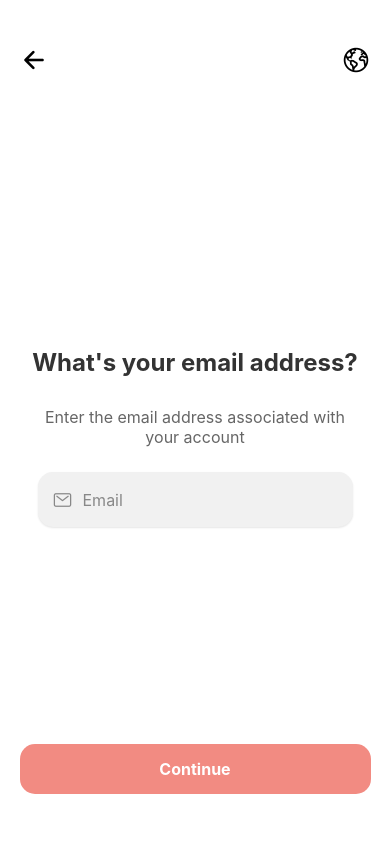
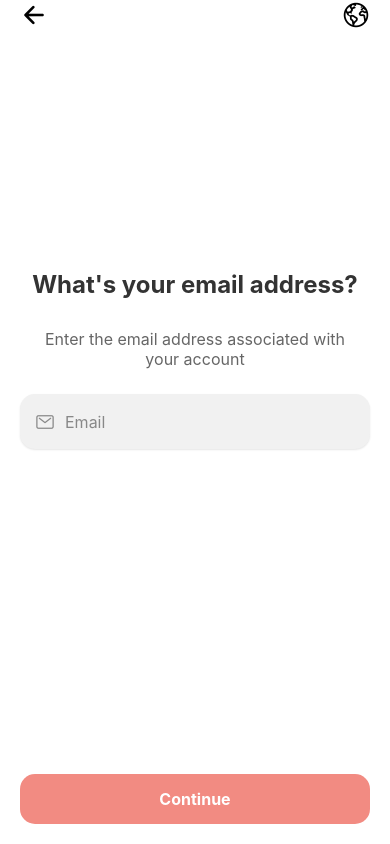
Before and after one commit to TheMenufy/TheMenufy_franchise, a React Native app: screen /forgetpassword in a window 390 px wide. Built offline with nearby package versions, Linux system fonts and the light colour scheme.

Commit message:
few rectifications and corrections

```diff
--- a/screens/Changepasswordwithverif.js
+++ b/screens/Changepasswordwithverif.js
@@ -42,7 +42,13 @@ export default function Changepasswordwithverif({ navigation }) {
   return (
     <View style={styles.container}>
       <View style={styles.header}>
-        <Icon name="arrow-back" size={28} color="#000" style={styles.earth} />
+        <Icon
+          name="arrow-back"
+          size={28}
+          color="#000"
+          style={styles.earth}
+          onPress={() => navigation.goBack()} // Go back to the previous screen
+        />
         <Icon name="earth-outline" size={28} color="#000" style={styles.earth} />
       </View>
       <View style={styles.overlay}>
--- a/screens/ForgetPasswordScreen.js
+++ b/screens/ForgetPasswordScreen.js
@@ -1,8 +1,7 @@
 import React, { useState } from 'react';
-import { View, Text, TextInput, TouchableOpacity, StyleSheet } from 'react-native';
+import { View, Text, TextInput, TouchableOpacity, StyleSheet, KeyboardAvoidingView, Platform, ScrollView, SafeAreaView, Keyboard } from 'react-native';
 import Icon from 'react-native-vector-icons/Ionicons'; // Importing Ionicons from react-native-vector-icons
 import axios from 'axios';
-
 
 export default function ForgetPassword({ navigation }) {
   const [email, setEmail] = useState('');
@@ -42,12 +41,22 @@ export default function ForgetPassword({ navigation }) {
   };
 
   return (
-    <View style={styles.container}>
+    <SafeAreaView style={styles.container}>
+      <KeyboardAvoidingView
+        behavior={Platform.OS === 'ios' ? 'padding' : 'height'}
+        style={styles.innerContainer}
+      >
+        <View style={styles.headerContainer}>
           <View style={styles.header}>
-        <Icon name="arrow-back" size={28} color="#000" style={styles.earth} />
-        <Icon name="earth-outline" size={28} color="#000" style={styles.earth} />
+            <Icon name="arrow-back" size={28} color="#000" onPress={() => navigation.goBack()} />
+            <Icon name="earth-outline" size={28} color="#000" />
           </View>
-      <View style={styles.overlay}>
+        </View>
+        <ScrollView
+          contentContainerStyle={styles.scrollViewContent}
+          keyboardShouldPersistTaps='handled'
+        >
+          <View style={styles.content}>
             <Text style={styles.welcomeText}>What's your email address?</Text>
             <Text style={styles.subtitle}>Enter the email address associated with your account</Text>
             <View style={styles.inputContainer}>
@@ -58,16 +67,20 @@ export default function ForgetPassword({ navigation }) {
                 placeholderTextColor="#888"
                 value={email}
                 onChangeText={setEmail}
+                keyboardType='email-address'
+                autoCapitalize='none'
               />
             </View>
             {emailError ? <Text style={styles.errorText}>{emailError}</Text> : null}
           </View>
+        </ScrollView>
         <View style={styles.footerContainer}>
           <TouchableOpacity style={styles.button} onPress={handleForgetPasswordVerification}>
             <Text style={styles.buttonText}>Continue</Text>
           </TouchableOpacity>
         </View>
-    </View>
+      </KeyboardAvoidingView>
+    </SafeAreaView>
   );
 }
 
@@ -76,21 +89,33 @@ const styles = StyleSheet.create({
     flex: 1,
     backgroundColor: 'white',
   },
-  earth: {
-    marginTop: 25,
+  innerContainer: {
+    flex: 1,
+    justifyContent: 'flex-end',
+  },
+  headerContainer: {
+    position: 'absolute',
+    top: 0,
+    left: 0,
+    right: 0,
+    paddingHorizontal: 20,
+    paddingTop: Platform.OS === 'ios' ? 10 : 0, // Adjust for iOS safe area
+    zIndex: 1,
   },
   header: {
     flexDirection: 'row',
     justifyContent: 'space-between',
-    padding: 20,
   },
-  overlay: {
+  scrollViewContent: {
+    flexGrow: 1,
+    justifyContent: 'center',
+  },
+  content: {
     flex: 1,
-    backgroundColor: 'white',
+    justifyContent: 'center',
     alignItems: 'center',
-    justifyContent: 'center',
     paddingHorizontal: 20,
-    paddingTop: 50, // Adjust this value to move the content down
+    paddingBottom: 20, // Space from the bottom of the screen to make room for the button
   },
   welcomeText: {
     fontSize: 24,
@@ -103,7 +128,7 @@ const styles = StyleSheet.create({
     color: '#666',
     marginBottom: 25,
     marginHorizontal: 10,
-    textAlign: 'center', // Center the subtitle text
+    textAlign: 'center',
   },
   inputContainer: {
     flexDirection: 'row',
@@ -113,7 +138,7 @@ const styles = StyleSheet.create({
     paddingHorizontal: 15,
     marginBottom: 15,
     borderRadius: 15,
-    width: '90%',
+    width: '100%',
     height: 55,
     shadowColor: '#000',
     shadowOffset: { width: 0, height: 1 },
@@ -141,7 +166,8 @@ const styles = StyleSheet.create({
     paddingHorizontal: 15,
     borderRadius: 15,
     alignItems: 'center',
-    width: '90%',
+    width: '100%', // Set width to 100% to make the button fill the container
+    maxWidth: 400, // Optionally, set a max width for larger screens
   },
   buttonText: {
     color: '#fff',
@@ -149,7 +175,8 @@ const styles = StyleSheet.create({
     fontWeight: 'bold',
   },
   footerContainer: {
-    alignItems: 'center',
-    marginBottom: 50, // Increased value to move the button higher
+    padding: 20,
+    alignItems: 'center', // Center align the button
+    width: '100%', // Ensure the container takes full width
   },
 });
--- a/screens/Login.js
+++ b/screens/Login.js
@@ -1,6 +1,6 @@
-import React, { useState } from 'react';
+import React, { useState, useEffect } from 'react';
 import { View, Text, TextInput, TouchableOpacity, StyleSheet, Image } from 'react-native';
-import Icon from 'react-native-vector-icons/Ionicons'; // Importing Ionicons from react-native-vector-icons
+import Icon from 'react-native-vector-icons/Ionicons';
 import axios from 'axios';
 import AsyncStorage from '@react-native-async-storage/async-storage';
 
@@ -11,6 +11,27 @@ export default function Login({ navigation }) {
   const [passwordError, setPasswordError] = useState('');
   const [rememberMe, setRememberMe] = useState(false);
   const [isSubmitting, setSubmitting] = useState(false);
+
+  useEffect(() => {
+    const checkLoginStatus = async () => {
+      try {
+        const rememberMePref = await AsyncStorage.getItem('rememberMe');
+        const token = await AsyncStorage.getItem('userToken');
+
+        if (rememberMePref === 'true' && token) {
+          navigation.navigate('home');
+        } else {
+          if (rememberMePref !== null) {
+            setRememberMe(JSON.parse(rememberMePref));
+          }
+        }
+      } catch (error) {
+        console.error('Error checking login status:', error.message);
+      }
+    };
+
+    checkLoginStatus();
+  }, [navigation]);
 
   const handleForgetPassword = () => {
     navigation.navigate('forgetpassword');
@@ -43,10 +64,11 @@ export default function Login({ navigation }) {
         password,
         rememberMe,
       });
+
       const { tokenLogin, user } = response.data;
-      console.log(user);
       await AsyncStorage.setItem('userToken', tokenLogin);
       await AsyncStorage.setItem('userData', JSON.stringify(user));
+      await AsyncStorage.setItem('rememberMe', JSON.stringify(rememberMe)); // Store rememberMe preference
 
       if (response.data.tokenLogin) {
         navigation.navigate('home');
--- a/screens/Profile.js
+++ b/screens/Profile.js
@@ -1,5 +1,5 @@
 import React, { useEffect, useState, useCallback } from 'react';
-import { View, Text, StyleSheet, Image, TouchableOpacity, Alert } from 'react-native';
+import { View, Text, StyleSheet, Image, TouchableOpacity } from 'react-native';
 import Ionicons from 'react-native-vector-icons/Ionicons';
 import { useNavigation, useFocusEffect } from '@react-navigation/native';
 import AsyncStorage from '@react-native-async-storage/async-storage';
@@ -66,19 +66,22 @@ const ProfilePage = () => {
 
   return (
     <View style={styles.container}>
-      <TouchableOpacity onPress={handleLogout} style={styles.changePasswordButton}>
+      <TouchableOpacity onPress={handleLogout} style={styles.logoutButton}>
         <Ionicons name="log-out-outline" size={24} color="#fff" />
-      </TouchableOpacity>
-
-      <TouchableOpacity onPress={handleEditProfile} style={styles.editButton}>
-        <Ionicons name="pencil" size={24} color="#fff" />
       </TouchableOpacity>
 
       <View style={styles.profileHeader}>
         <View style={styles.profileImageContainer}>
           <Image source={{ uri: admin.image || 'https://example.com/default_profile.jpg' }} style={styles.profileImage} />
         </View>
-        <Text style={styles.name}>{admin.userName}</Text>
+
+        <View style={styles.nameAndEditContainer}>
+          <Text style={styles.name}>{admin.userName}</Text>
+          <TouchableOpacity onPress={handleEditProfile} style={styles.editButton}>
+            <Ionicons name="pencil" size={20} color="#fff" />
+          </TouchableOpacity>
+        </View>
+
         <Text style={styles.role}>{admin.role}</Text>
         <Text style={styles.phoneNumber}>{admin.phone}</Text>
       </View>
@@ -105,24 +108,11 @@ const styles = StyleSheet.create({
     backgroundColor: '#fff',
     padding: 10,
   },
-  changePasswordButton: {
+  logoutButton: {
     position: 'absolute',
     top: 20,
     left: 20,
     backgroundColor: 'tomato',
-    borderRadius: 20,
-    width: 40,
-    height: 40,
-    justifyContent: 'center',
-    alignItems: 'center',
-    zIndex: 1,
-    elevation: 3,
-  },
-  editButton: {
-    position: 'absolute',
-    top: 20,
-    right: 20,
-    backgroundColor: '#007BFF',
     borderRadius: 20,
     width: 40,
     height: 40,
@@ -149,10 +139,22 @@ const styles = StyleSheet.create({
     width: '100%',
     height: '100%',
   },
+  nameAndEditContainer: {
+    flexDirection: 'row',
+    alignItems: 'center',
+  },
   name: {
     fontSize: 24,
     fontWeight: 'bold',
-    marginBottom: 5,
+    marginRight: 10,
+  },
+  editButton: {
+    backgroundColor: '#007BFF',
+    borderRadius: 20,
+    width: 30,
+    height: 30,
+    justifyContent: 'center',
+    alignItems: 'center',
   },
   role: {
     fontSize: 18,
@@ -204,19 +206,6 @@ const styles = StyleSheet.create({
     marginBottom: 5,
     color: '#666',
   },
-  logoutButton: {
-    marginTop: 20,
-    backgroundColor: 'tomato',
-    paddingVertical: 15,
-    paddingHorizontal: 20,
-    borderRadius: 10,
-    alignItems: 'center',
-  },
-  logoutButtonText: {
-    color: '#fff',
-    fontSize: 16,
-    fontWeight: 'bold',
-  },
 });
 
 export default ProfilePage;
```
Also changed, not shown: screens/ChangePasswordScreen.js (+41 -22 lines), screens/Forgetpasswordverificarion.js (+18 -11 lines). Lines whose indentation alone changed are shown as unchanged.
